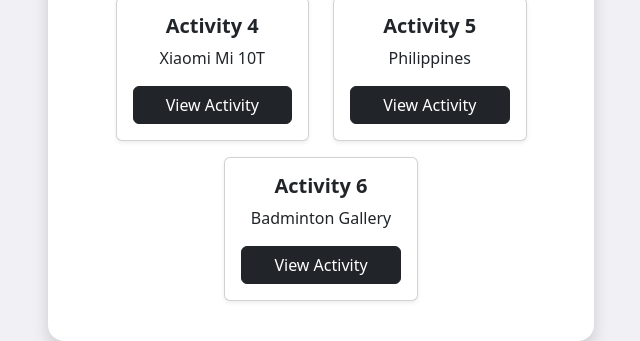
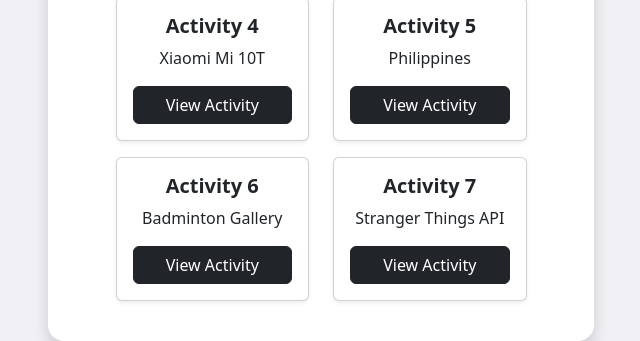
Before and after one commit to KeoTech/KeoTech.github.io, a plain HTML site: page index.html in a window 1280 px wide. Shown: the part 575-916 px from the top of the page, without its empty margins (319-959 px from the left). Drawn offline with nearby package versions, Linux system fonts and the light colour scheme.

Commit message:
Added Activity 7 to Activities section

```diff
--- a/index.html
+++ b/index.html
@@ -82,6 +82,17 @@
                 </div>
               </div>
             </div>
+
+            <div class="col-md-5 mb-3">
+              <div class="card shadow-sm h-100">
+                <div class="card-body">
+                  <h5 class="card-title fw-bold">Activity 7</h5>
+                  <p class="card-text">Stranger Things API</p>
+                  <a href="https://keotech.github.io/Stranger-Things/" target="_blank" class="btn btn-dark w-100">View
+                    Activity</a>
+                </div>
+              </div>
+            </div>
           </div>
         </div>
       </div>
```
